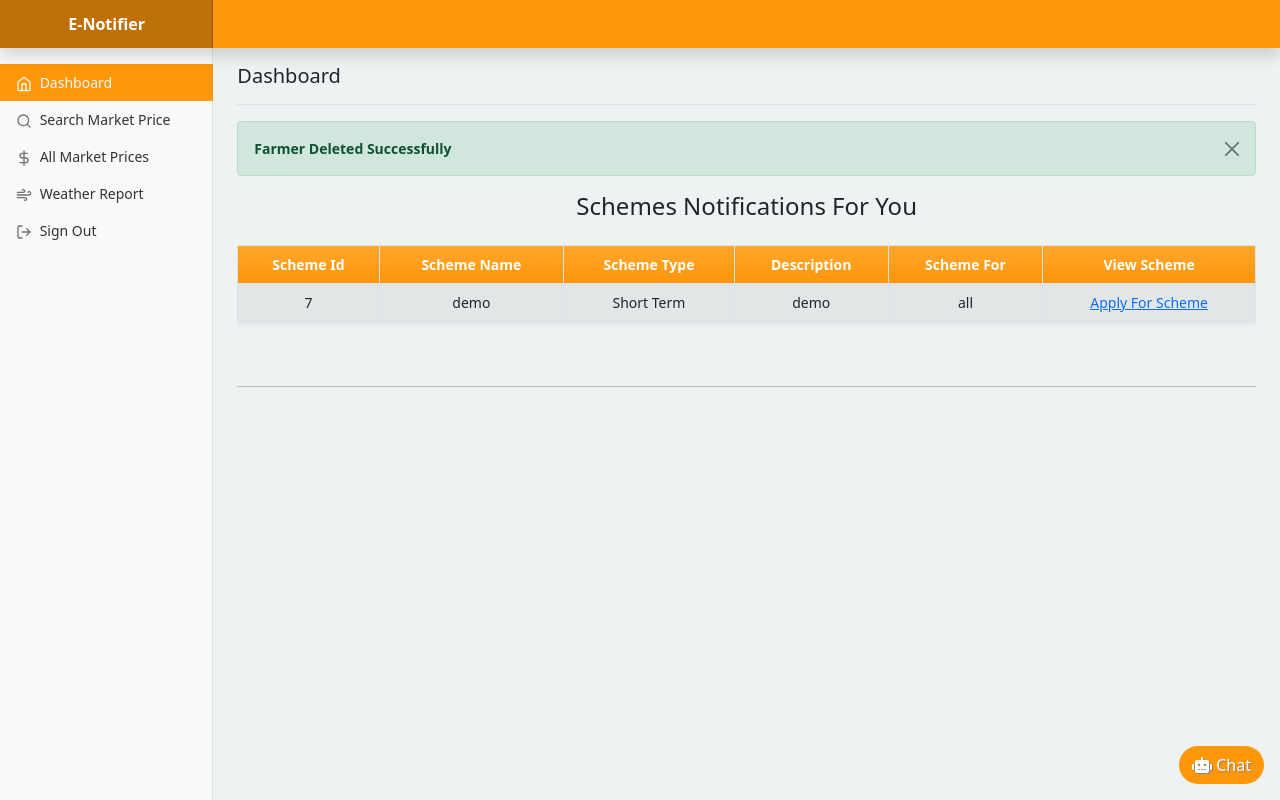
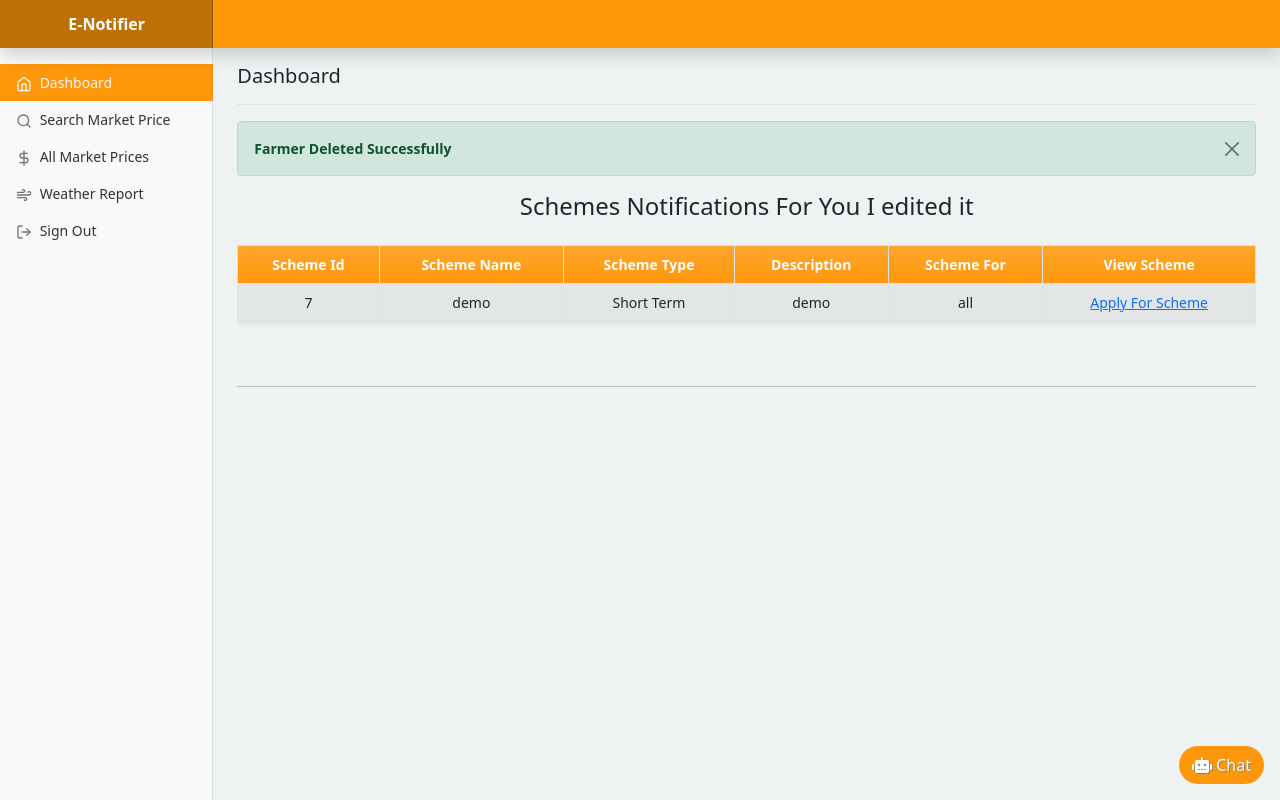
Before and after one commit to SunnyBoyka/NIEB1, a PHP site: page /farmer/dashboard.php in a window 1280 px wide. Run offline with PHP 8.4, Linux system fonts and the light colour scheme; the visitor is signed in with stand-in values (Sample User, id 1); data comes from the database, SQL or seed files in the repository; some libraries are stand-ins or nearby versions.

Commit message:
dashboard.php change

```diff
--- a/farmer/dashboard.php
+++ b/farmer/dashboard.php
@@ -233,7 +233,7 @@ if (!isset($_SESSION["Farmer"])) {
 
 
           <form id="form" name="form" method="POST" action="farmerdelete.php" class="text-center" enctype="multipart/form-data">
-            <h4 class="h4 text-center mb-4">Schemes Notifications For You</h4>
+            <h4 class="h4 text-center mb-4">Schemes Notifications For You I edited it</h4>
             <div class="table-responsive">
               <table class="table table-striped table-hover table-bordered shadow-sm align-middle">
                 <thead class=" bg-gradient text-white" style="background: #FF970A;">
```
